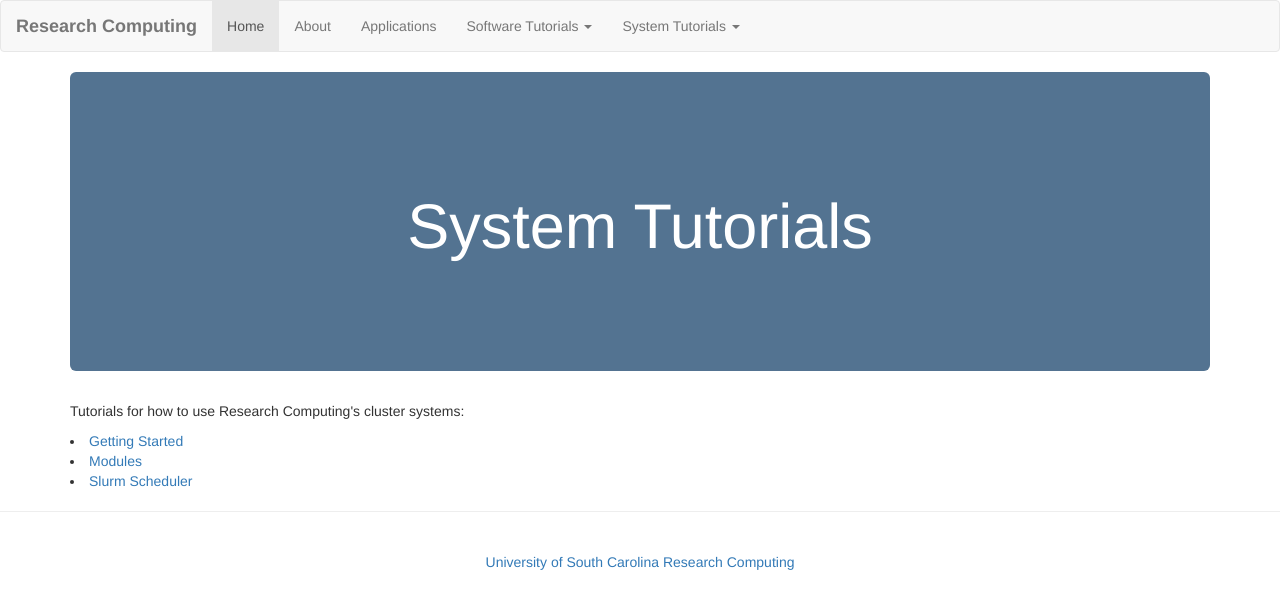
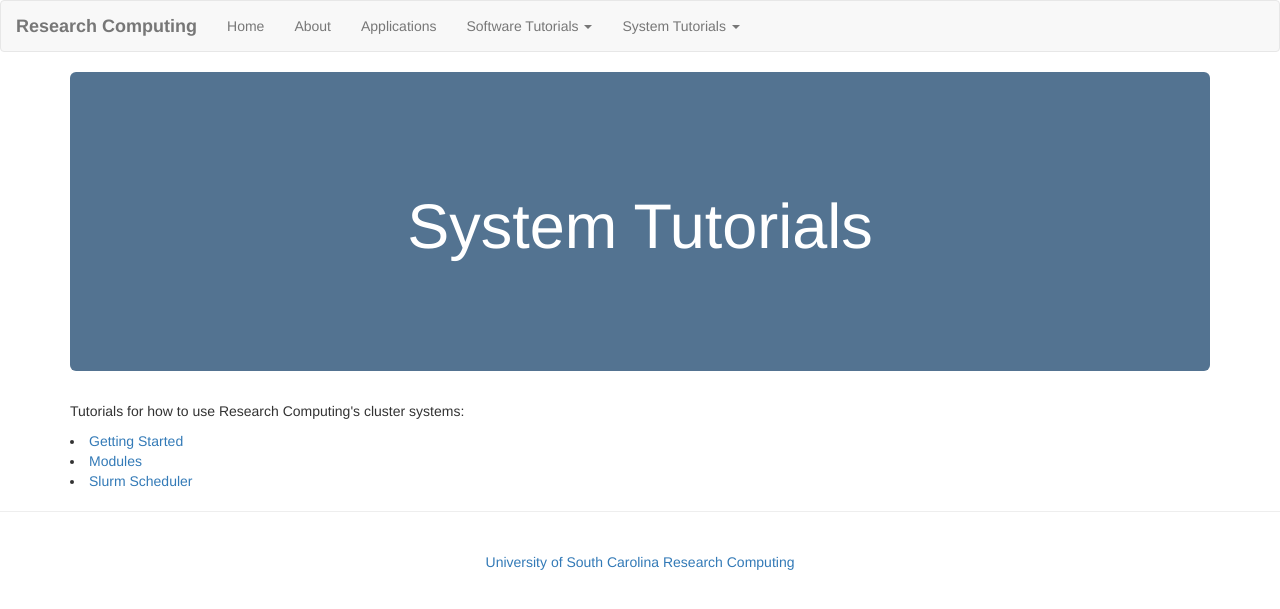
Before and after one commit to uofsc-rc/uofsc-rc.github.io, a Jekyll site: the page built from sys-tutorial/index.html, in a window 1280 px wide. Shown: the top 609 px of the page. Built offline with Jekyll 4.4.1, drawn with Linux system fonts in a browser that asks for light colours.

Commit message:
Fixed indexing issue

```diff
--- a/_layouts/default.html
+++ b/_layouts/default.html
@@ -1,5 +1,6 @@
 <!DOCTYPE html>
 <html>
+
 <head>
     <title>{{ page.title }}</title>
     <link rel="stylesheet" href="https://maxcdn.bootstrapcdn.com/bootstrap/3.4.0/css/bootstrap.min.css">
@@ -15,33 +16,32 @@
                 <a class="navbar-brand" href="https://uofsc-rc.github.io/"><strong>Research Computing</strong></a>
             </div>
             <ul class="nav navbar-nav">
-              <li {% if page.path contains "index" %}class="active"{% endif %}><a href="https://uofsc-rc.github.io/">Home</a></li>
-              <li {% if page.path contains "about" %}class="active"{% endif %}><a class="nav-item" href="https://uofsc-rc.github.io/about" >About</a></li>
-              <li {% if page.path contains "applications" %}class="active"{% endif %}><a class="nav-item" href="https://uofsc-rc.github.io/applications">Applications</a></li>
-              <li class="nav-item dropdown dropdown" {% if page.path contains "tutorials" %}class="active"{% endif %}>
+                <li {% if page.title=="Research Computing" %}class="active" {% endif %}><a href="https://uofsc-rc.github.io/">Home</a></li>
+                <li {% if page.title=="About Research Computing" %}class="active" {% endif %}><a class="nav-item" href="https://uofsc-rc.github.io/about">About</a></li>
+                <li {% if page.title=="Scientific Applications" %}class="active" {% endif %}><a class="nav-item" href="https://uofsc-rc.github.io/applications">Applications</a></li>
+                <li class="nav-item dropdown dropdown" {% if page.title=="Software Tutorials" %}class="active" {% endif %}>
                     <a class="dropdown-toggle" data-toggle="dropdown" href="https://uofsc-rc.github.io/tutorials">Software Tutorials
                         <span class="caret"></span></a>
                     <ul class="dropdown-menu">
-                      <li {% if page.path contains "abaqus" %}class="active"{% endif %}><a href="https://uofsc-rc.github.io/tutorials/abaqus" >Abaqus</a></li>
-                      <li {% if page.path contains "amber" %}class="active"{% endif %}><a href="https://uofsc-rc.github.io/tutorials/amber" >Amber</a></li>
-                      <li {% if page.path contains "cuda" %}class="active"{% endif %}><a href="https://uofsc-rc.github.io/tutorials/cuda">CUDA</a></li>
-                      <li {% if page.path contains "matlab" %}class="active"{% endif %}><a href="https://uofsc-rc.github.io/tutorials/matlab">MATLAB</a></li>
-                      <li {% if page.path contains "open-mpi" %}class="active"{% endif %}><a href="https://uofsc-rc.github.io/tutorials/open-mpi">Open MPI</a></li>
-                      <li {% if page.path contains "python" %}class="active"{% endif %}><a href="https://uofsc-rc.github.io/tutorials/python">Python</a></li>
-                      <li {% if page.path contains "pytorch" %}class="active"{% endif %}><a href="https://uofsc-rc.github.io/tutorials/pytorch">PyTorch</a></li>
-                      <li {% if page.path contains "qe" %}class="active"{% endif %}><a href="https://uofsc-rc.github.io/tutorials/qe">Quantum Espresso</a></li>
-                      <li {% if page.path contains "R" %}class="active"{% endif %}><a href="https://uofsc-rc.github.io/tutorials/R">R</a></li>
-                      <li {% if page.path contains "tensorflow" %}class="active"{% endif %}><a href="https://uofsc-rc.github.io/tutorials/tensorflow">TensorFlow</a></li>
+                        <li {% if page.path contains "abaqus" %}class="active" {% endif %}><a href="https://uofsc-rc.github.io/tutorials/abaqus">Abaqus</a></li>
+                        <li {% if page.path contains "amber" %}class="active" {% endif %}><a href="https://uofsc-rc.github.io/tutorials/amber">Amber</a></li>
+                        <li {% if page.path contains "cuda" %}class="active" {% endif %}><a href="https://uofsc-rc.github.io/tutorials/cuda">CUDA</a></li>
+                        <li {% if page.path contains "matlab" %}class="active" {% endif %}><a href="https://uofsc-rc.github.io/tutorials/matlab">MATLAB</a></li>
+                        <li {% if page.path contains "open-mpi" %}class="active" {% endif %}><a href="https://uofsc-rc.github.io/tutorials/open-mpi">Open MPI</a></li>
+                        <li {% if page.path contains "python" %}class="active" {% endif %}><a href="https://uofsc-rc.github.io/tutorials/python">Python</a></li>
+                        <li {% if page.path contains "pytorch" %}class="active" {% endif %}><a href="https://uofsc-rc.github.io/tutorials/pytorch">PyTorch</a></li>
+                        <li {% if page.path contains "qe" %}class="active" {% endif %}><a href="https://uofsc-rc.github.io/tutorials/qe">Quantum Espresso</a></li>
+                        <li {% if page.path contains "R" %}class="active" {% endif %}><a href="https://uofsc-rc.github.io/tutorials/R">R</a></li>
+                        <li {% if page.path contains "tensorflow" %}class="active" {% endif %}><a href="https://uofsc-rc.github.io/tutorials/tensorflow">TensorFlow</a></li>
                     </ul>
                 </li>
-              <li class="nav-item dropdown dropdown"  {% if page.path contains "sys-tutorial" %}class="active"{% endif %}>
-                  <a class="dropdown-toggle" data-toggle="dropdown"
-                     href="https://uofsc-rc.github.io/sys-tutorial">System Tutorials
+                <li class="nav-item dropdown dropdown" {% if page.title=="System Tutorials" %}class="active" {% endif %}>
+                    <a class="dropdown-toggle" data-toggle="dropdown" href="https://uofsc-rc.github.io/sys-tutorial">System Tutorials
                         <span class="caret"></span></a>
                     <ul class="dropdown-menu">
-                      <li {% if page.path contains "getting-started" %}class="active"{% endif %}><a href="https://uofsc-rc.github.io/sys-tutorial/getting-started">Connecting to RC Systems</a></li>
-                      <li {% if page.path contains "module" %}class="active"{% endif %}><a href="https://uofsc-rc.github.io/sys-tutorial/module">Modules</a></li>
-                      <li {% if page.path contains "slurm-scheduler" %}class="active"{% endif %}><a href="https://uofsc-rc.github.io/sys-tutorial/slurm-scheduler">Slurm Scheduler</a></li>
+                        <li {% if page.path contains "getting-started" %}class="active" {% endif %}><a href="https://uofsc-rc.github.io/sys-tutorial/getting-started">Connecting to RC Systems</a></li>
+                        <li {% if page.path contains "module" %}class="active" {% endif %}><a href="https://uofsc-rc.github.io/sys-tutorial/module">Modules</a></li>
+                        <li {% if page.path contains "slurm-scheduler" %}class="active" {% endif %}><a href="https://uofsc-rc.github.io/sys-tutorial/slurm-scheduler">Slurm Scheduler</a></li>
                     </ul>
                 </li>
             </ul>
@@ -59,4 +59,5 @@
     <p class="text-muted" style="text-align:center; padding-top:20px;"><a href="https://sc.edu/rci">
             University of South Carolina Research Computing</a></p>
 </div>
+
 </html>
```
Lines whose indentation alone changed are shown as unchanged.
